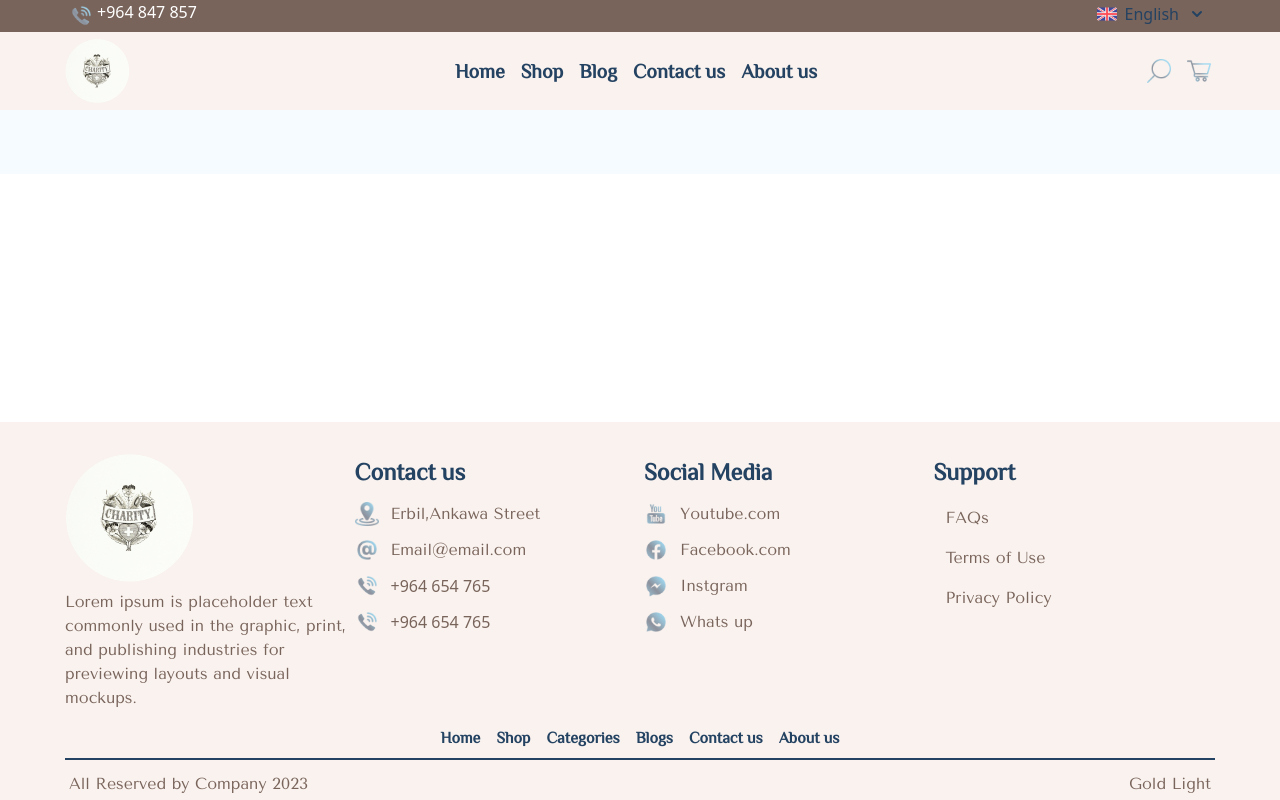
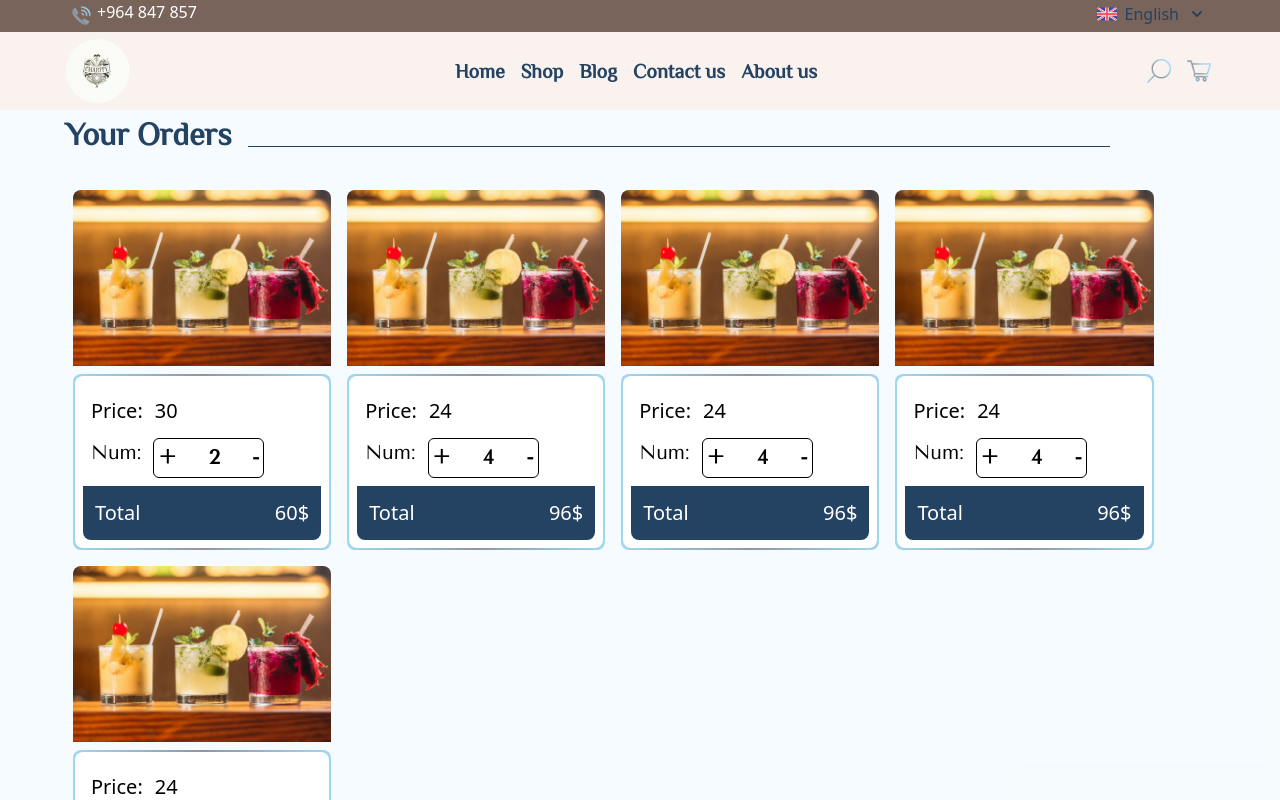
Before and after one commit to ENG9MANAR9SC/shop, a Vue app: page /cart in a window 1280 px wide. Shown: the top 800 px of the page. Built offline with nearby package versions, Linux system fonts and the light colour scheme.

Commit message:
update cart vue

```diff
--- a/src/App.vue
+++ b/src/App.vue
@@ -3,7 +3,7 @@
 <template>
     <div class="flex flex-col min-h-screen">
         <CustomHeader></CustomHeader>
-        <main class="bg-primary-blue/10 pt-16">
+        <main class="bg-primary-blue/10">
              <RouterView />
         </main>
         <CustomFooter class="mt-auto"></CustomFooter>
--- a/src/assets/main.css
+++ b/src/assets/main.css
@@ -3,10 +3,10 @@
 @tailwind components;
 
 .btn {
-    @apply bg-secondery text-white px-8 py-2 rounded-[30px] font-tenor m-3 text-lg;
+    @apply bg-secondery text-white px-8 py-2 rounded-[30px] font-tenor text-lg text-center w-full;
 }
 .btn-secondery {
-    @apply  text-secondery border border-secondery px-4 py-2 rounded-[30px] font-tenor;
+    @apply  text-secondery border border-secondery px-4 py-2 rounded-[30px] font-tenor text-center;
 }
 .h-header {
     @apply sm:text-2xl text-xl  text-secondery font-philosopher font-bold;
@@ -25,6 +25,9 @@
 }
 .responsive {
     @apply lg:w-1/3 md:w-1/2 sm:w-1;
+}
+.responsivefour {
+    @apply lg:w-1/4 md:w-1/3 sm:w-1/2;
 }
 
 .c-container {
--- a/src/components/blogs/card.vue
+++ b/src/components/blogs/card.vue
@@ -1,21 +1,33 @@
 <template>
-    <div class="mt-8">
-        <img src="/icons/drinks/drink1.png" alt="" class="h-36 w-full object-cover">
-        <h2 class="h-sec px-2 my-2"> </h2>
-        <div class="flex justify-between">
-            <div class="flex m-1">
-                <img src="/icons/comment.png" alt="" class="w-10 p-2">
-                <span class="text-lg font-tenor font-bold text-secondery py-2">Comments</span>
-            </div>
-            <div class="flex m-1">
-                <img src="/icons/views.png" alt="" class="w-10 p-2">
-                <span class="text-lg font-tenor font-bold text-secondery py-2">Views</span>
+    <div class="mt-8 mb-4">
+        <div class="pb-0.5 rounded-[20px] max-w-sm bg-gradient-to-r custom-bgcolor">
+            <div class="rounded-[20px] bg-white pb-3">
+                <div class="relative">
+                    <div class="bg-black rounded-[20px]">
+                        <img src="/icons/drinks/drink1.png" alt="" class="h-44 w-full object-cover rounded-[20px] opacity-80">
+                    </div>
+                    <h2 class="h-sec px-4 text-white absolute top-3/4">Post Story </h2>
+                </div>
+                <div>
+                    <div class="flex justify-between p-3">
+                        <div class="flex m-1">
+                            <img src="/icons/comment.png" alt="" class="w-10 p-1">
+                            <span class="text-base font-tenor font-bold text-secondery py-2 mx-2">14</span>
+                        </div>
+                        <div class="flex m-1">
+                            <img src="/icons/views.png" alt="" class="w-10 p-1">
+                            <span class="text-base font-tenor font-bold text-secondery py-2 mx-2">26</span>
+                        </div>
+                    </div>
+                    <div class="h-description m-4 text-base">
+                        {{ description }} industries and publishing industries used in the graphic, print, and publishing industri
+                    </div>
+                    <div class="flex w-full ">
+                        <RouterLink to="/product" class="btn text-base font-bold">See More</RouterLink>
+                    </div>
+                </div>
             </div>
         </div>
-        <div class="h-description mx-2 my-3">
-            {{ description }} and publishing industries used in the graphic, print, and publishing industries
-        </div>
-        <RouterLink to="/product" class="btn w-1/2">See More</RouterLink>
     </div>
 </template>
 
--- a/src/components/blogs/index.vue
+++ b/src/components/blogs/index.vue
@@ -1,15 +1,18 @@
 <template>
     <div class="">
        <!-- BANNER  -->
-       <div class="relative">
+       <div class="h-[350px] relative flex items-center overflow-hidden mt-8">
             <!-- Banner Image alt="Banner Image"-->
-            <div class=" rounded-tl-lg rounded-tr-[60px] rounded-b-lg">
-                <img class="w-full lg:h-72 sm:h-36 object-cover" src="/icons/drinks/drink1.png" >
+            <!-- <div class="relative rounded-tl-lg z-0 rounded-tr-[60px] rounded-b-lg">  -->
+                <img class="absolute inset-0 w-full h-full object-cover" src="/icons/drinks/drink1.png" >
+            <!-- </div> -->
+            <!-- Text and Buttons Above Image -->
+            <div class=" z-10 relative c-container px-4">
+                <!-- absolute top-6 left-8 h-1/3 -->
+                <div class="flex justify-center p-4">
+                    <h2 class="h-header z-10 -mx-8">Blogs</h2>
+                    <div class="text-secondery bg-white p-2 px-12 rounded-[20px]"> it is sometimes known, is dummy text used in laying out print, graphic or web </div>
                 </div>
-            <!-- Text and Buttons Above Image -->
-            <div class="absolute top-6 left-8 h-1/3 flex justify-center p-4 c-container">
-                <h2 class="h-header -mx-8 z-[0]">Blogs</h2>
-                <div class="text-secondery bg-white p-2 px-12 rounded-[20px]">Lorem ipsum, or lipsum as it is sometimes known, is dummy text used in laying out print, graphic or web </div>
             </div>
         </div>
 
@@ -17,19 +20,20 @@
             <div class="c-container">
                 <h2 class="h-header">Top Blogs</h2>
                 <div class="flex flex-wrap justify-between">
-                        <div v-for="card in cards" class="lg:w-1/4 md:w-1/3 sm:w-1/2">
-                        <card  :key="card.title" :title="card.title"  :image="card.image" class="mx-2"/>
+                    <div v-for="card in cards" class="responsivefour">
+                    <card :key="card.title" :title="card.title" :image="card.image" class="mx-4"/>
                     </div>
                 </div>
             </div>
         </div>
-<!--
+
         <div class="mt-16 mb-8">
             <div class="c-container">
                 <h2 class="h-header">Resent Blogs</h2>
-                    <div class="flex flex-wrap justify-between gap-2">
-                        <div v-for="card in cards" class="lg:w-1/4 md:w-1/3 sm:w-1/2"></div>
-                        <card :key="card.title" :title="card.title" :description="card.description" :image="card.image" class="gap-2"/>
+                <div class="flex flex-wrap justify-between">
+                    <div v-for="card in cards" class="responsivefour">
+                    <card :key="card.title" :title="card.title" :image="card.image" class="mx-4"/>
+                    </div>
                 </div>
             </div>
         </div>
@@ -37,12 +41,14 @@
         <div class="mt-16 mb-8">
             <div class="c-container">
                 <h2 class="h-header">Popular Blogs</h2>
-                    <div class="flex flex-wrap justify-between gap-2">
-                        <div v-for="card in cards" class="lg:w-1/4 md:w-1/3 sm:w-1/2"></div>
-                        <card :key="card.title" :title="card.title" :description="card.description" :image="card.image" class="gap-2"/>
+                <div class="flex flex-wrap justify-between">
+                    <div v-for="card in cards" class="responsivefour">
+                    <card :key="card.title" :title="card.title" :image="card.image" class="mx-4"/>
                     </div>
                 </div>
-        </div> -->
+            </div>
+        </div>
+
 
     </div>
 </template>
--- a/src/components/categories/index.vue
+++ b/src/components/categories/index.vue
@@ -2,8 +2,8 @@
     <div class="">
         <div class="c-container relative">
             <!-- Banner Image alt="Banner Image"-->
-            <div class="bg-black rounded-tl-lg lg:rounded-tr-[60px] md:rounded-tr-[20px] rounded-b-lg">
-                <img class="w-full h-72 md:h-36 sm:h-32 md:-mx-4 object-cover rounded-tl-lg lg:rounded-tr-[60px] rounded-b-lg opacity-50 md:rounded-tr-[20px] sm:rounded-tr-[20px]" src="/icons/drinks/drink1.png" >
+            <div class="bg-black rounded-tl-lg lg:rounded-tr-[60px] md:rounded-tr-[20px] sm:rounded-tr-[20px] rounded-b-lg">
+                <img class="w-full h-72 object-cover rounded-tl-lg lg:rounded-tr-[60px] rounded-b-lg opacity-50 md:rounded-tr-[20px] sm:rounded-tr-[20px]" src="/icons/drinks/drink1.png" >
             </div>
             <!-- Text and Buttons Above Image -->
             <div class="absolute top-0 left-8 h-full flex flex-col justify-center p-4">
@@ -34,7 +34,7 @@
             <div class="c-container">
                     <h2 class="h-header">New Products</h2>
                     <div class="flex flex-wrap justify-between">
-                        <div v-for="cardnew in cardnews" class="lg:w-1/4 md:w-1/3 sm:w-1/2">
+                        <div v-for="cardnew in cardnews" class="responsivefour">
                             <cardnew  :key="cardnew.title" :title="cardnew.title" :image="cardnew.image" class="mx-2"/>
                         </div>
                     </div>
@@ -46,7 +46,7 @@
             <div class="c-container">
                     <h2 class="h-header">Best Products</h2>
                     <div class="flex flex-wrap justify-between">
-                        <div v-for="cardnew in cardnews" class="lg:w-1/4 md:w-1/3 sm:w-1/2">
+                        <div v-for="cardnew in cardnews" class="responsivefour">
                         <cardnew :key="cardnew.title" :title="cardnew.title"  :image="cardnew.image" class="mx-2"/>
                         </div>
                     </div>
--- a/src/components/home.vue
+++ b/src/components/home.vue
@@ -1,5 +1,5 @@
 <template>
-    <div class="container">
+    <div class="">
         <div class="c-container relative">
             <!-- Banner Image alt="Banner Image"-->
             <div class="bg-black rounded-tl-lg rounded-tr-[60px] rounded-b-lg">
@@ -18,7 +18,7 @@
             <div class="c-container">
                     <h2 class="h-header">Categories</h2>
                     <div class="flex flex-wrap justify-between">
-                        <div v-for="(category , index) in categories" class="lg:w-1/4 md:w-1/3 sm:w-1/2"><!--  class="item-card" @click="activateCard(index)" :class="{ 'active': activeIndex === index }" -->
+                        <div v-for="(category , index) in categories" class="responsivefour"><!--  class="item-card" @click="activateCard(index)" :class="{ 'active': activeIndex === index }" -->
                             <category :key="index" :title="category.title" :description="category.description" :image="category.image" class="mx-2 item-card"  @click="activateCard(index)" :class="{ 'active': activeIndex === index }" :style="{ 'animation-name': activeIndex === index ? 'bounce' : '' }"/>
                         </div>
                     </div>
@@ -26,11 +26,11 @@
             <div class="absolute bg-primary-rose opacity-30 lg:h-40 md:h-28 h-12 xl:w-11/12 w-full md:w-full lg:top-1/2 md:top-1/3 top-64 rounded-tr-[60px] rounded-br-lg z-[-2]"></div>
         </div>
          <!-- New Products -->
-    <div class=" relative mt-16 mb-8">
+        <div class=" relative mt-16 mb-8">
             <div class="c-container">
                     <h2 class="h-header">New Products</h2>
                     <div class="flex flex-wrap justify-between">
-                        <div v-for="cardnew in cardnews" class="lg:w-1/4 md:w-1/3 sm:w-1/2">
+                        <div v-for="cardnew in cardnews" class="responsivefour">
                             <cardnew :key="cardnew.title" :title="cardnew.title" :image="cardnew.image" class="mx-2"/>
                         </div>
                     </div>
@@ -42,7 +42,7 @@
             <div class="c-container">
                     <h2 class="h-header">Best Products</h2>
                     <div class="flex flex-wrap justify-between">
-                        <div v-for="cardnew in cardnews" class="lg:w-1/4 md:w-1/3 sm:w-1/2">
+                        <div v-for="cardnew in cardnews" class="responsivefour">
                             <cardnew  :key="cardnew.title" :title="cardnew.title"  :image="cardnew.image" class="mx-2"/>
                         </div>
                     </div>
--- a/src/components/products/cart.vue
+++ b/src/components/products/cart.vue
@@ -1,43 +1,41 @@
 <template>
     <div class="c-container cart">
             <div class="flex items-center">
-                <h2 class="h-header">Your Orders</h2>
+                <h2 class="h-header mb-6">Your Orders</h2>
                 <div class="bg-secondery h-[1px] w-3/4 mx-4"></div>
         </div>
 
-        <ul>
-            <li v-for="product in cart" :key="product.id">
-                {{ product.name }} - {{ product.price }}
-            </li>
-        </ul>
-
-        <div class="w-1/4">
-            <div class="custom-bgcolor p-0.5 rounded-lg">
-                <div class="bg-white p-2 rounded-lg">
-                    <img src="icons/drinks/drink1.png" alt="" class="w-64 h-44 object-cover rounded-t-lg">
-                    <h3 class="text-xl text-secondery font-philosopher font-bold my-2">Product Name</h3>
-                    <div class="my-1">
-                        <span>Price</span>
-                        <span class="mx-1">150$</span>
-                    </div>
-                    <div class="my-1 flex font-tenor ">
-                        <span>Num</span>
-                        <div class="border rounded-md p-1 w-1/2 mx-1 flex justify-between font-bold">
-                            <span class="">+</span>
-                            <span class="">2</span>
-                            <span class="">_</span>
+        <div class="flex flex-wrap ">
+            <div  v-for="product in cart" :key="product.id" class="m-2">
+                <img src="icons/drinks/drink1.png" alt="" class="w-full h-44 object-cover rounded-t-lg">
+                <div class="custom-bgcolor p-0.5 rounded-lg mt-2">
+                    <div class="bg-white px-2 rounded-lg">
+                        <div class="p-2">
+                            <h3 class="text-xl text-secondery font-philosopher font-bold my-2">{{ product.name }}</h3>
+                            <div class="my-3 text-lg ">
+                                <span>Price:</span>
+                                <span class="mx-3">{{ product.price }}</span>
+                            </div>
+                            <div class="my-2 flex font-tenor text-lg">
+                                <span>Num:</span>
+                                <div class="border rounded-md p-1 w-1/2 mx-3 flex justify-between font-bold">
+                                    <span class="cursor-pointer select-none" @click="product.quantity++">+</span>
+                                    <span class="">{{ product.quantity }}</span>
+                                    <span class="cursor-pointer select-none" @click="product.quantity--">-</span>
+                                </div>
+                            </div>
+                            <div class="flex justify-between text-tenor text-lg text-white bg-secondery p-3 rounded-b-lg -mx-2">
+                                <span>Total</span>
+                                <span>{{ product.quantity * product.price }}$</span>
+                            </div>
                         </div>
-                    </div>
-                    <div class="my-1 flex justify-between">
-                        <span>Total</span>
-                        <span>400$</span>
                     </div>
                 </div>
             </div>
         </div>
-
-        <RouterLink to="" class="btn flex justify-center">Check out</RouterLink>
-
+        <div class="flex justify-center m-4">
+            <RouterLink to="" class="btn w-1/4 m-2">Check out ( {{ cart.reduce((acc, p) => acc + (p.price * p.quantity), 0) }}$ )</RouterLink>
+        </div>
     </div>
   </template>
 
@@ -45,13 +43,50 @@
   export default {
     data() {
       return {
-        cart: []
+        cart:[
+            {
+                id:'1',
+                namme:'carrots',
+                price:'30',
+                quantity:'2',
+            },
+            {
+                id:'2',
+                namme:'orange',
+                price:'24',
+                quantity:'4',
+            },
+            {
+                id:'2',
+                namme:'orange',
+                price:'24',
+                quantity:'4',
+            },
+            {
+                id:'2',
+                namme:'orange',
+                price:'24',
+                quantity:'4',
+            },
+            {
+                id:'2',
+                namme:'orange',
+                price:'24',
+                quantity:'4',
+            },
+
+        ],
+
+
       }
+
+
     },
     methods: {
       addToCart(product) {
         this.cart.push(product)
-      }
+      },
+
     }
   }
   </script>
--- a/src/components/products/index.vue
+++ b/src/components/products/index.vue
@@ -48,7 +48,9 @@
             <div class="c-container">
                     <h2 class="h-header ">Best Products</h2>
                     <div class="flex flex-wrap justify-between gap-2">
-                        <cardnew v-for="cardnew in cardnews" :key="cardnew.title" :title="cardnew.title"  :image="cardnew.image" class="lg:w-1/5 md:w-1/3 sm:w-1/2"/>
+                        <div v-for="cardnew in cardnews" class="responsivefour">
+                            <cardnew :key="cardnew.title" :title="cardnew.title"  :image="cardnew.image" />
+                        </div>
                     </div>
             </div>
              <div class="absolute bg-primary-orange opacity-30 h-40 w-11/12 top-1/2 rounded-tr-[60px] rounded-br-lg z-[-2]"></div>
--- a/src/components/utilities/services.vue
+++ b/src/components/utilities/services.vue
@@ -14,11 +14,6 @@ export default {
     description: String,
    /*  image: String,  */
   },
-  methods: {
-            addClass: function(index) {
-                this.isAddClass = true;
-                isAddClass != isAddClass;
-        }
-    },
+
 };
 </script>
--- a/src/router/index.js
+++ b/src/router/index.js
@@ -25,9 +25,9 @@ const router = createRouter({
       component: () => import('../components/products/show.vue')
     },
     {
-      path: '/card',
-      name: 'card',
-      component: () => import('../components/products/card.vue')
+      path: '/cart',
+      name: 'cart',
+      component: () => import('../components/products/cart.vue')
     },
     {
       path: '/brands',
```
Lines whose indentation alone changed are shown as unchanged.
